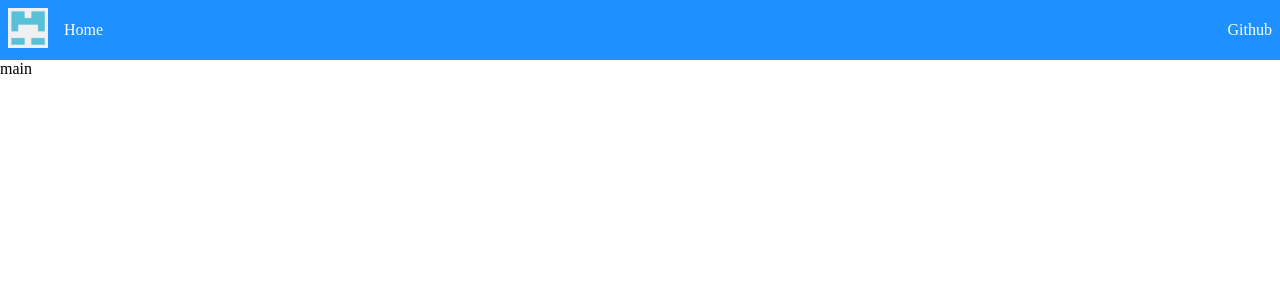
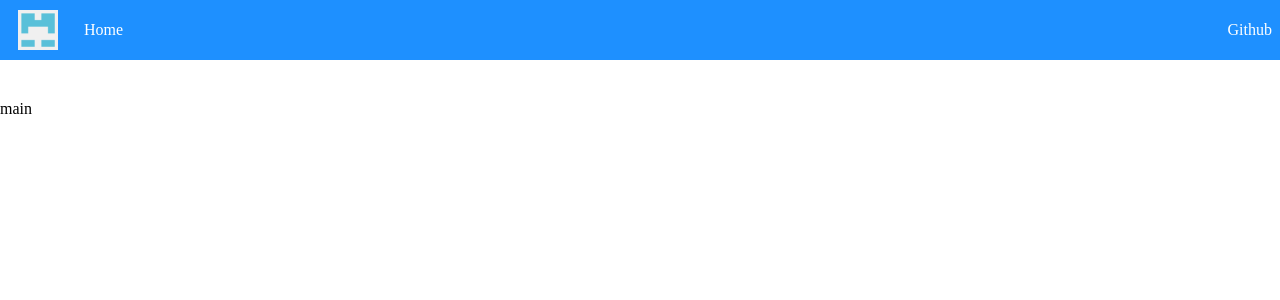
Before and after one commit to VacantThinker/angular-blogs, an Angular app: page / in a window 1280 px wide. Shown: the top 300 px of the page. Built offline with nearby package versions, Linux system fonts and the light colour scheme.

Commit message:
update toolbar components (2)

```diff
--- a/src/app/app.component.css
+++ b/src/app/app.component.css
@@ -1,17 +1,8 @@
-
-.container-app {
-  /*width: 100vm;*/
-  /*height: 100vh;*/
-  /*box-sizing: border-box;*/
+div.app {
+  margin: -8px;
+  display: grid;
 }
 
-.app {
-  /*width: 100%;*/
-  /*height: 100vh;*/
-  /*padding: 0;*/
-  margin: -8px;
-  /*background-color: chocolate;*/
-  /*box-sizing: border-box;*/
-  /*display: flex;*/
-  /*flex-direction: column;*/
+div.app app-toolbar {
+  height: 100px;
 }
--- a/src/app/app.component.html
+++ b/src/app/app.component.html
@@ -1,7 +1,5 @@
-<div class="container-app">
-  <div class="app">
-    <app-toolbar></app-toolbar>
-    <app-main></app-main>
-<!--    <app-footer></app-footer>-->
-  </div>
+<div class="app">
+  <app-toolbar></app-toolbar>
+  <app-main></app-main>
+  <!--    <app-footer></app-footer>-->
 </div>
--- a/src/app/toolbar/toolbar.component.css
+++ b/src/app/toolbar/toolbar.component.css
@@ -1,59 +1,69 @@
 .toolbar {
+  min-width: 320px;
   height: 60px;
   padding: 0;
-  border: none;
   background-color: dodgerblue;
   display: flex;
-  flex: 1;
+  flex-direction: row;
+  flex-wrap: wrap;
+  justify-content: center;
   align-items: center;
-  /*align-content: center;*/
-  /*text-align: center;*/
-  /*vertical-align: middle;*/
 }
 
 .toolbar a {
   margin: 0 8px;
   text-decoration-line: none;
   color: white;
-  /*background-color: orange;*/
+  /*display: contents;*/
 }
 
-.toolbar a img.headImage {
-  width: 40px;
-  /*margin: 0 16px;*/
+.headImage a {
+  width: 60px;
+  height: 60px;
+  display: block;
+  /*align-items: center;*/
+  /*text-align: center;*/
+  /*vertical-align: middle;*/
+  justify-items: center;
 }
 
-.toolbar a img.headImage:hover {
-  /*color: cadetblue;*/
+.headImage .img1 {
+  width: 40px;
+  height: 40px;
+  margin: 10px 0 0 10px;
+  position: absolute;
+  /*display: block;*/
+  z-index: 1;
+  visibility: visible;
+}
+
+.headImage .img2 {
   width: 60px;
-  /*height: 50px;*/
+  height: 60px;
+  /*margin: 0;*/
+  position: absolute;
+  z-index: 2;
+  visibility: hidden;
+}
+
+.headImage a:hover .img1 {
+  visibility: hidden;
+}
+
+.headImage a:hover .img2 {
+  visibility: visible;
+}
+
+.headLink span:hover {
+  font-size: 1.2em;
   text-decoration-line: underline;
 }
 
-.toolbar a span.headLink {
-  /*width: 30px;*/
-  /*height: 30px;*/
-  /*display: inline-flex;*/
-  /*font-size: medium;*/
-  /*flex: 1;*/
-}
-
-.toolbar a span.headLink:hover {
-  font-size: 1.5em;
-  text-decoration-line: underline;
-  /*color: black;*/
-  /*background-color: white;*/
-}
-
-.toolbar div.leftSpace {
+.leftSpace2 {
   flex: 1;
 }
 
-.toolbar a span.githubLink {
-  /*font-size: medium;*/
-}
-
-.toolbar a span.githubLink:hover {
-  font-size: 1.5em;
+.githubLink span:hover {
+  font-size: 1.2em;
   text-decoration-line: underline;
 }
--- a/src/app/toolbar/toolbar.component.html
+++ b/src/app/toolbar/toolbar.component.html
@@ -1,12 +1,17 @@
 <div class="toolbar">
-  <a href="https://github.com/VacantThinker" target="_blank">
-    <img class="headImage" src="assets/img/50100840.png" alt="head-image"/>
+  <div class="headImage">
+    <a href="https://github.com/VacantThinker" target="_blank">
+      <img class="img1" src="assets/img/50100840.png" alt="head-image"/>
+      <img class="img2" src="assets/img/50100840.png" alt="head-image"/>
+    </a>
+  </div>
+  <div class="leftSpace1"></div>
+  <a class="headLink" href="https://vt-angular.github.io/angular-blogs-deploy/" target="_self">
+    <!--  <a href="http://localhost:4200/" target="_self">-->
+    <span>Home</span>
   </a>
-  <a href="https://vt-angular.github.io/angular-blogs-deploy/" target="_blank">
-    <span class="headLink">Home</span>
-  </a>
-  <div class="leftSpace"></div>
-  <a href="https://github.com/vt-angular/angular-blogs-deploy" target="_blank">
-    <span class="githubLink">Github</span>
+  <div class="leftSpace2"></div>
+  <a class="githubLink" href="https://github.com/vt-angular/angular-blogs" target="_blank">
+    <span>Github</span>
   </a>
 </div>
```
Also changed, not shown: 1 other file (tests, documents, lock files or other folders).
